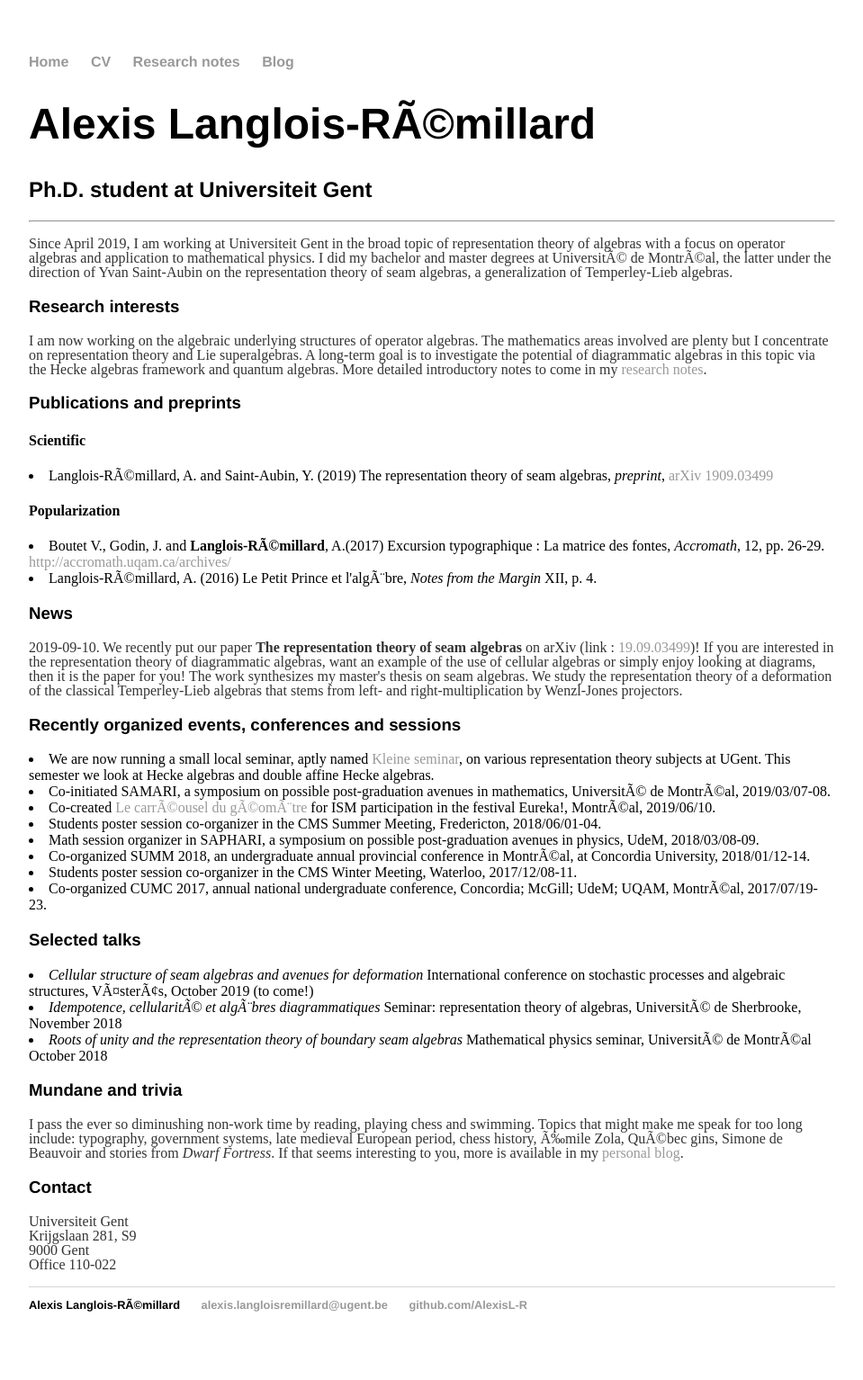
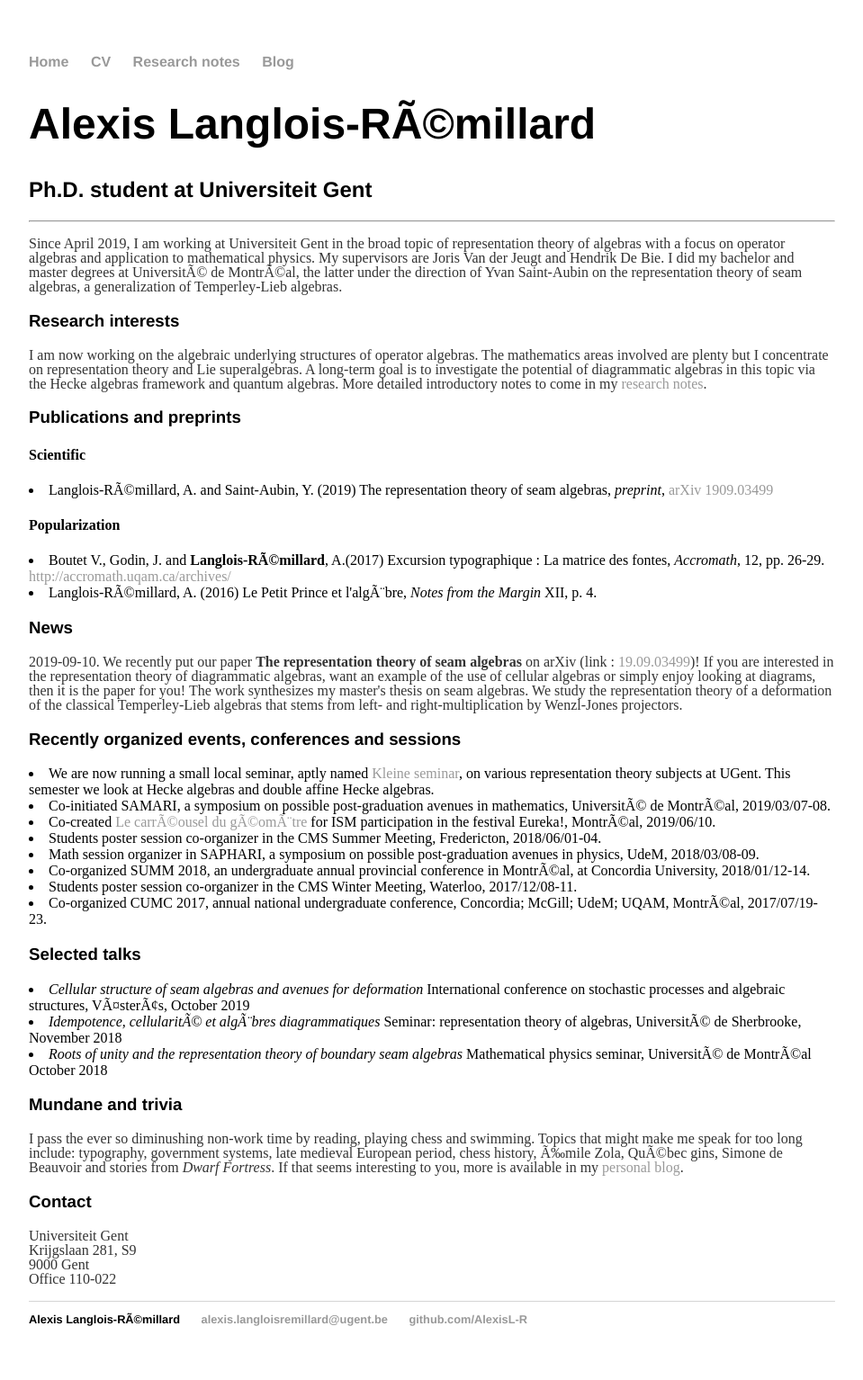
Before and after one commit to Shophikav/alexisl-r.github.io, a Jekyll site: the page built from index.html, in a window 1280 px wide. Shown: the whole page at 90% size, without its empty margins (160-1119 px from the left). Built offline with Jekyll 4.4.1, drawn with Linux system fonts in a browser that asks for light colours.

Commit message:
Small update index
Small update index

```diff
--- a/index.html
+++ b/index.html
@@ -8,7 +8,8 @@ title: Alexis Langlois-Rémillard
 	<hr>
 		<p>
 			Since April 2019, I am working at Universiteit Gent in the broad topic of representation
-			theory of algebras with a focus on operator algebras and application to mathematical physics.
+			theory of algebras with a focus on operator algebras and application to mathematical physics.  My supervisors are
+			Joris Van der Jeugt and Hendrik De Bie.
 			I did my bachelor and master degrees at Université de Montréal, the latter under the direction of Yvan Saint-Aubin
 			on the representation theory of seam algebras, a generalization of Temperley-Lieb algebras.
 		</p>
@@ -63,7 +64,7 @@ title: Alexis Langlois-Rémillard
 
 	<h3>Selected talks</h3>
 	<u1>
-		<li> <em>Cellular structure of seam algebras and avenues for deformation</em> International conference on stochastic processes and algebraic structures, Västerâs, October 2019 (to come!)</li>
+		<li> <em>Cellular structure of seam algebras and avenues for deformation</em> International conference on stochastic processes and algebraic structures, Västerâs, October 2019</li>
 		<li> <em>Idempotence, cellularité et algèbres diagrammatiques</em> Seminar: representation theory of algebras, Université de Sherbrooke, November 2018</li>
 		<li> <em>Roots of unity and the representation theory of boundary seam algebras</em> Mathematical physics seminar, Université de Montréal October 2018
 	</u>
```
